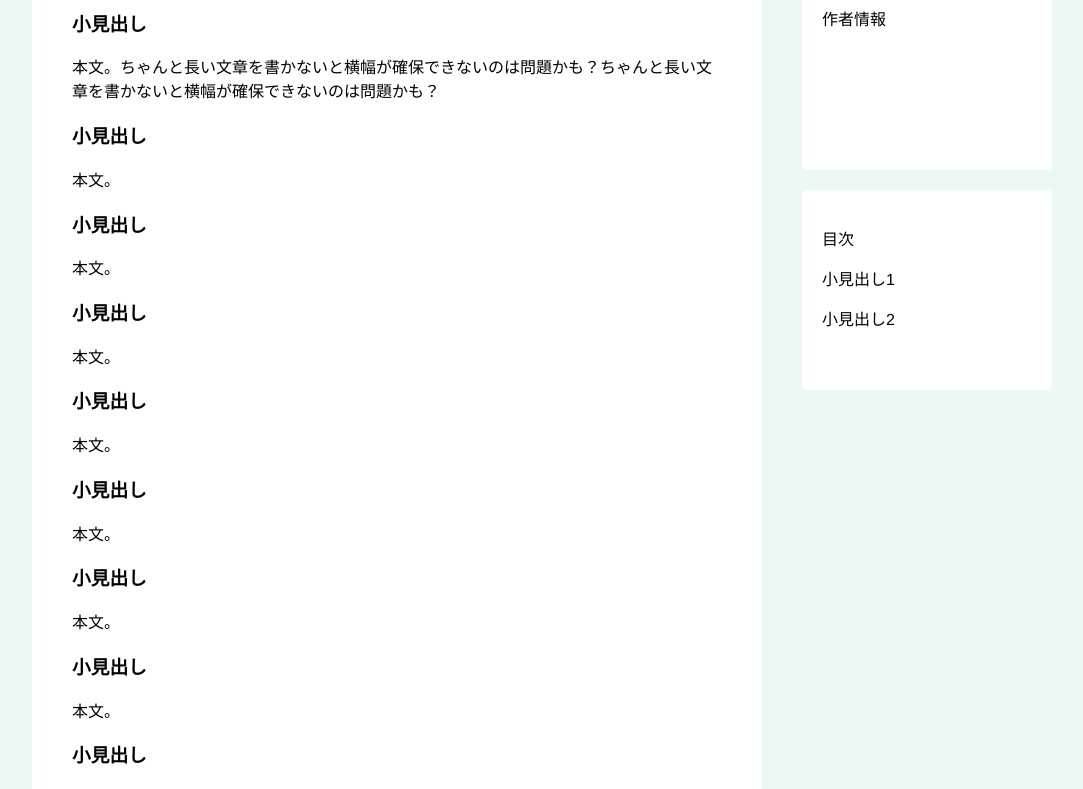
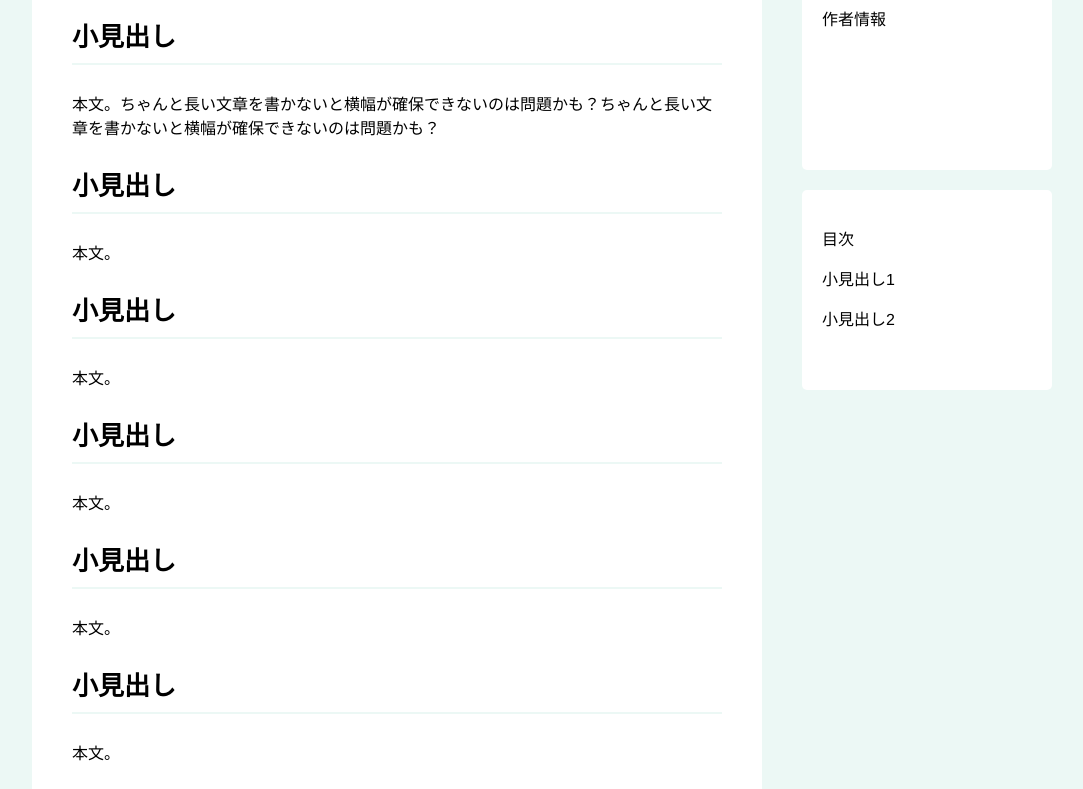
Before and after one commit to ReoYabiku/aloha-hp-next, a Next.js app: page /articles in a window 1280 px wide. Shown: the part 260-1049 px from the top of the page, without its empty margins (108-1191 px from the left). Built offline with nearby package versions, Linux system fonts and the light colour scheme.

Commit message:
小見出しのスタイリング

```diff
--- a/app/(user)/articles/page.module.css
+++ b/app/(user)/articles/page.module.css
@@ -35,6 +35,13 @@
     padding: 20px 40px;
 }
 
+.text_headline {
+    padding-bottom: 10px;
+    font-size: 26px;
+    font-weight: bold;
+    border-bottom: 2px solid var(--color-pale-main);
+}
+
 .right_nav {
     padding-left: 20px;
 }
@@ -52,10 +59,6 @@
     margin-bottom: 20px;
 }
 
-.table_of_contents_wrapper{
-    padding: 20px;
-}
-
 .table_of_contents {
     width: 250px;
     background-color: var(--color-white);
@@ -63,3 +66,13 @@
 
     height: 200px;
 }
+
+/* 画面上端にきて初めて有効にするにはどうしたらいい？ */
+.table_of_contents:hover {
+    position: fixed;
+    top: 10;
+}
+
+.table_of_contents_wrapper{
+    padding: 20px;
+}
--- a/app/(user)/articles/page.tsx
+++ b/app/(user)/articles/page.tsx
@@ -11,25 +11,25 @@ export default function Articles() {
       <div className={style.content}>
         <section className={style.text}>
           <div className={style.text_wrapper}>
-            <h3>小見出し</h3>
+            <h3 className={style.text_headline}>小見出し</h3>
             <p>本文。ちゃんと長い文章を書かないと横幅が確保できないのは問題かも？ちゃんと長い文章を書かないと横幅が確保できないのは問題かも？</p>
-            <h3>小見出し</h3>
+            <h3 className={style.text_headline}>小見出し</h3>
             <p>本文。</p>
-            <h3>小見出し</h3>
+            <h3 className={style.text_headline}>小見出し</h3>
             <p>本文。</p>
-            <h3>小見出し</h3>
+            <h3 className={style.text_headline}>小見出し</h3>
             <p>本文。</p>
-            <h3>小見出し</h3>
+            <h3 className={style.text_headline}>小見出し</h3>
             <p>本文。</p>
-            <h3>小見出し</h3>
+            <h3 className={style.text_headline}>小見出し</h3>
             <p>本文。</p>
-            <h3>小見出し</h3>
+            <h3 className={style.text_headline}>小見出し</h3>
             <p>本文。</p>
-            <h3>小見出し</h3>
+            <h3 className={style.text_headline}>小見出し</h3>
             <p>本文。</p>
-            <h3>小見出し</h3>
+            <h3 className={style.text_headline}>小見出し</h3>
             <p>本文。</p>
-            <h3>小見出し</h3>
+            <h3 className={style.text_headline}>小見出し</h3>
             <p>本文。</p>
           </div>
         </section>
```
